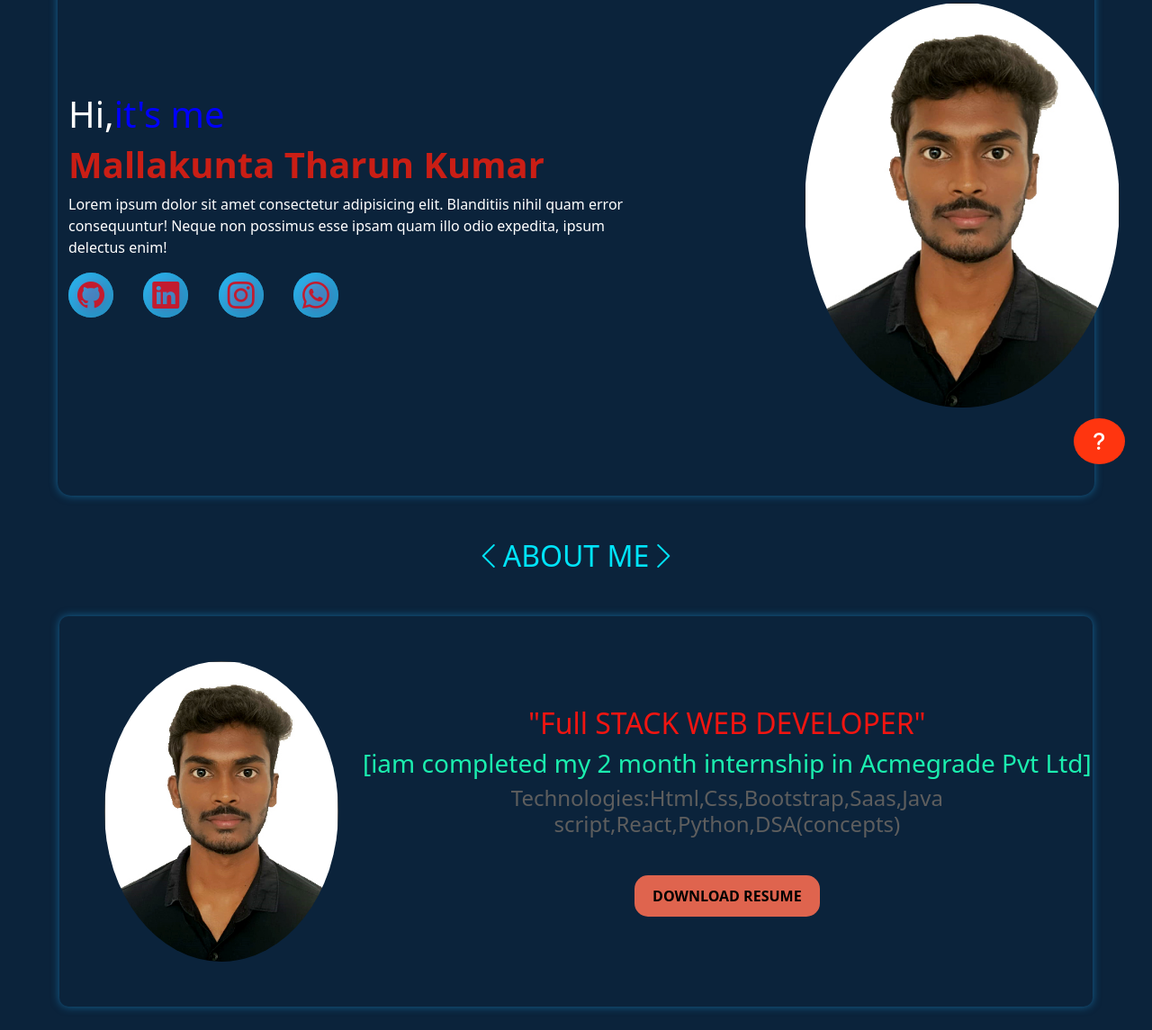
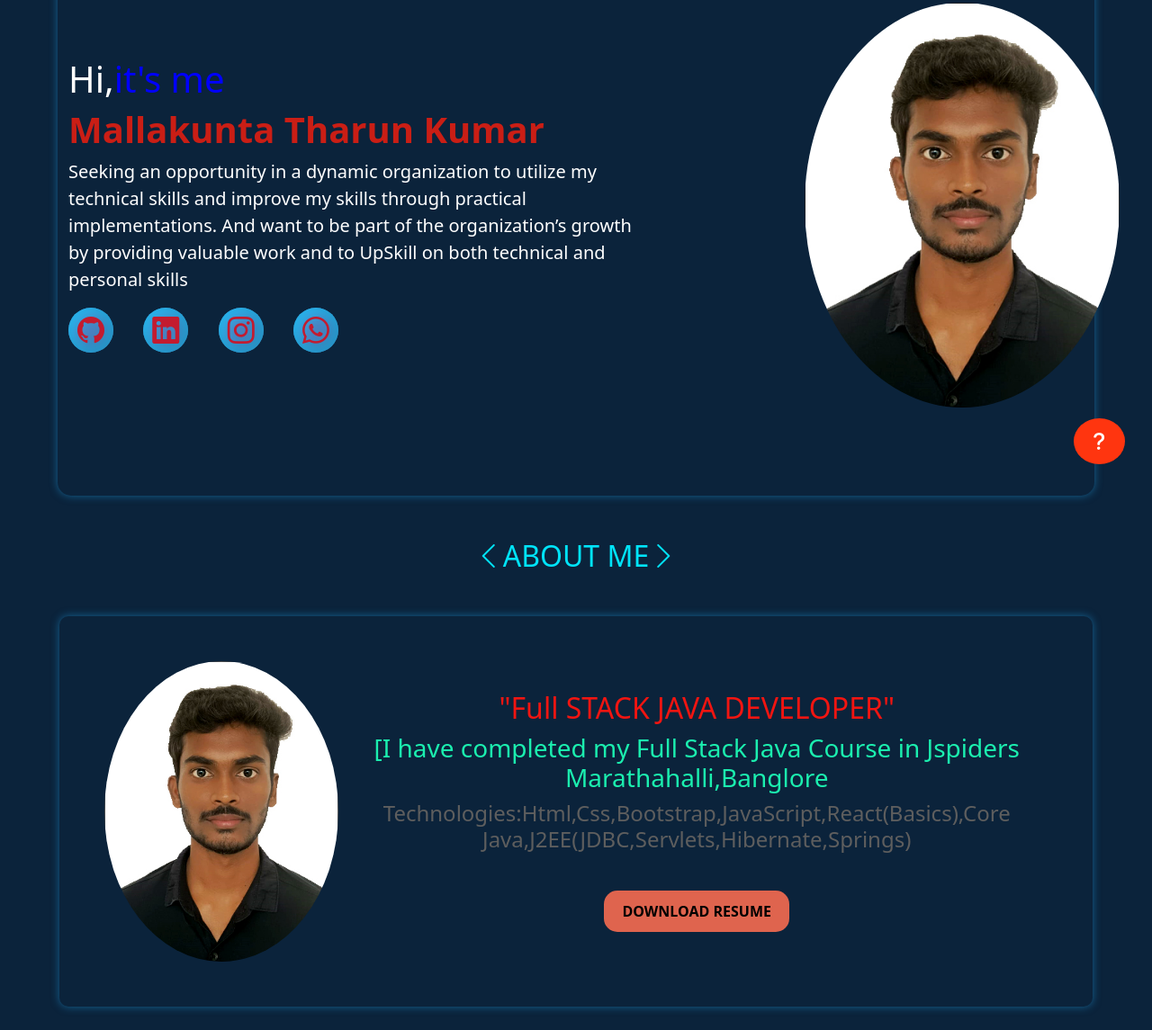
Before and after one commit to mallakuntatharunkumar/ProrFolio, a plain HTML site: page index.htm in a window 1280 px wide. Shown: the part 254-1399 px from the top of the page at 90% size. Drawn offline with nearby package versions, Linux system fonts and the light colour scheme.

Commit message:
'Portfolio-main'

```diff
--- a/index.htm
+++ b/index.htm
@@ -42,14 +42,14 @@
       <div class="col-8 my-5 text-white">
         <h1>Hi,<span class="mallakunta">it's me</span></h1>
         <h1 class="name">Mallakunta Tharun Kumar</h1>
-        <p class="text-p">
-          Lorem ipsum dolor sit amet consectetur adipisicing elit. Blanditiis
-          nihil quam error consequuntur! Neque non possimus esse ipsam quam
-          illo odio expedita, ipsum delectus enim!
+        <p class="text-p fs-5">
+          Seeking an opportunity in a dynamic organization to utilize my technical skills and improve my skills through
+          practical implementations. And want to be part of the organization’s growth by providing valuable work and to
+          UpSkill on both technical and personal skills
         </p>
         <div class="s-media-flex">
           <div class="media">
-            <a href="https://github.com/mallakuntatharunkumar/menu5.git"><i class="bi bi-github s-icon"></i></a>
+            <a href="https://github.com/mallakuntatharunkumar"><i class="bi bi-github s-icon"></i></a>
           </div>
           <div class="media">
             <a href="https://www.linkedin.com/in/mallakunta-tharun-kumar-250221220"><i
@@ -79,11 +79,10 @@
           <img src="photo.jpg" alt="" width="260px" height="100px" class="img-fluid" />
         </div>
         <div class="child-2">
-          <h2>"Full STACK WEB DEVELOPER"</h2>
-          <h3>[iam completed my 2 month internship in Acmegrade Pvt Ltd]</h3>
+          <h2>"Full STACK JAVA DEVELOPER"</h2>
+          <h3>[I have completed my Full Stack Java Course in Jspiders Marathahalli,Banglore </h3>
           <h4>
-            Technologies:Html,Css,Bootstrap,Saas,Java
-            script,React,Python,DSA(concepts)
+            Technologies:Html,Css,Bootstrap,JavaScript,React(Basics),Core Java,J2EE(JDBC,Servlets,Hibernate,Springs)
           </h4>
           <a href="Tharunn.pdf" download="Tharunn.pdf"><button class="btn">DOWNLOAD RESUME</button></a>
         </div>
@@ -103,13 +102,13 @@
           <div class="project-content">
             <h4>Restaurant</h4>
             <div class="pro-btn-flex">
-              <a href="">
+              <a href="https://github.com/mallakuntatharunkumar/hackathon.git">
                 <button class="pro-btn">
                   <i class="bi bi-github"></i> Code
                   <i class="bi bi-box-arrow-in-up-right"></i>
                 </button>
               </a>
-              <a href="">
+              <a href="https://hackathon-beryl-pi.vercel.app/">
                 <button class="pro-btn">
                   <i class="bi bi-globe"></i> Visit
                   <i class="bi bi-box-arrow-in-up-right"></i>
@@ -124,13 +123,13 @@
           <div class="project-content">
             <h4>Pet Selling</h4>
             <div class="pro-btn-flex">
-              <a href="">
+              <a href="https://github.com/mallakuntatharunkumar/petselling-3.git">
                 <button class="pro-btn">
                   <i class="bi bi-github"></i> Code
                   <i class="bi bi-box-arrow-in-up-right"></i>
                 </button>
               </a>
-              <a href="">
+              <a href="https://petselling-3.vercel.app/">
                 <button class="pro-btn">
                   <i class="bi bi-globe"></i> Visit
                   <i class="bi bi-box-arrow-in-up-right"></i>
```
